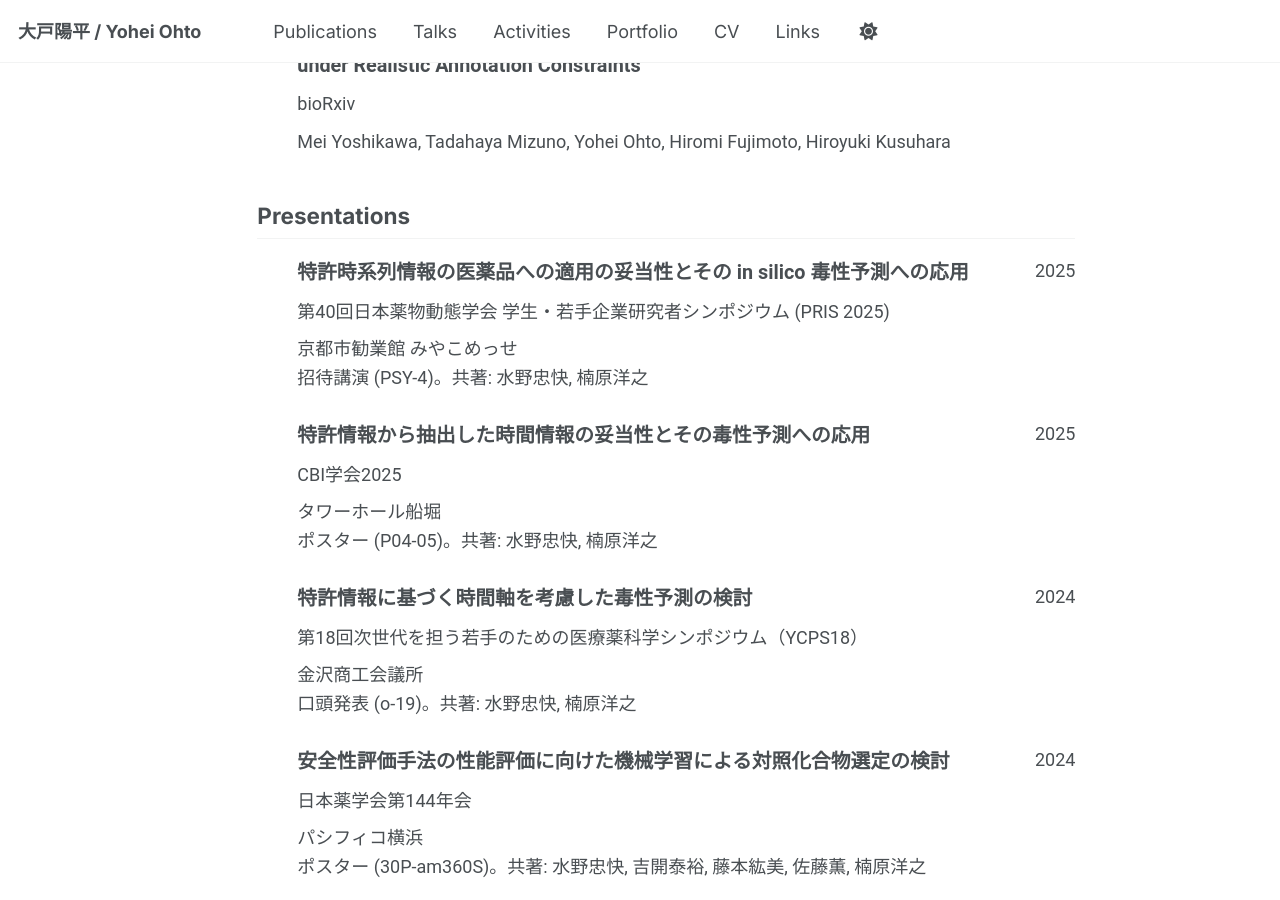
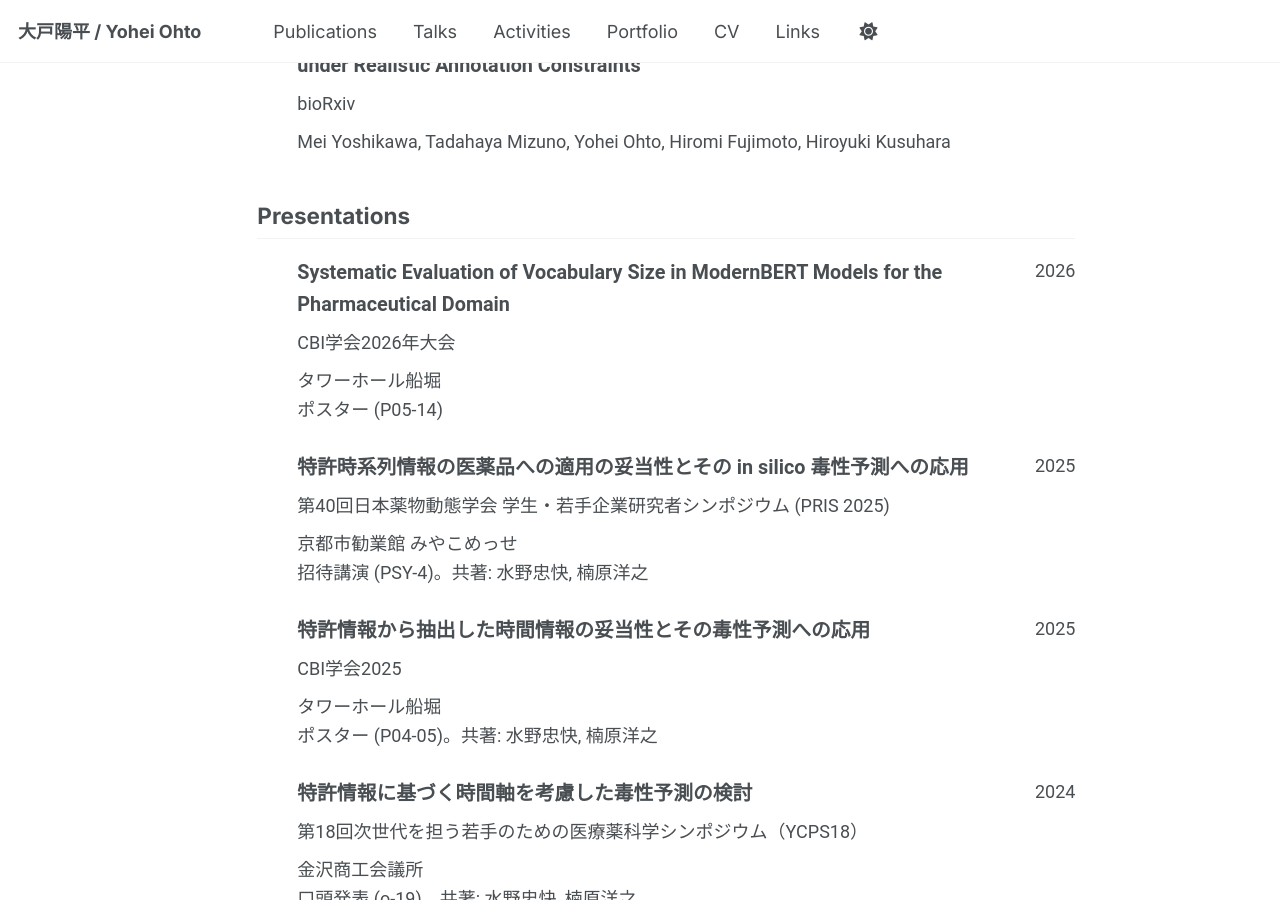
Before and after one commit to YoheiOhto/YoheiOhto.github.io, a Jekyll site: the page built from _pages/cv-json.md, in a window 1280 px wide and 900 px high, scrolled down 1608 px. Built offline with Jekyll 4.4.1, drawn with Linux system fonts in a browser that asks for light colours; a script bundle is joined from its source files by our own code; library files that are not in the unit come from our copies.

Commit message:
Add CBI 2026 talk to CV data and clarify CV talk intro

```diff
--- a/_data/cv.json
+++ b/_data/cv.json
@@ -126,6 +126,13 @@
   ],
   "presentations": [
     {
+      "name": "Systematic Evaluation of Vocabulary Size in ModernBERT Models for the Pharmaceutical Domain",
+      "event": "CBI学会2026年大会",
+      "date": "2026-10-27",
+      "location": "タワーホール船堀",
+      "description": "ポスター (P05-14)"
+    },
+    {
       "name": "特許時系列情報の医薬品への適用の妥当性とその in silico 毒性予測への応用",
       "event": "第40回日本薬物動態学会 学生・若手企業研究者シンポジウム (PRIS 2025)",
       "date": "2025-10-22",
```
Also changed, not shown: _pages/cv.md (+1 -1 lines).
